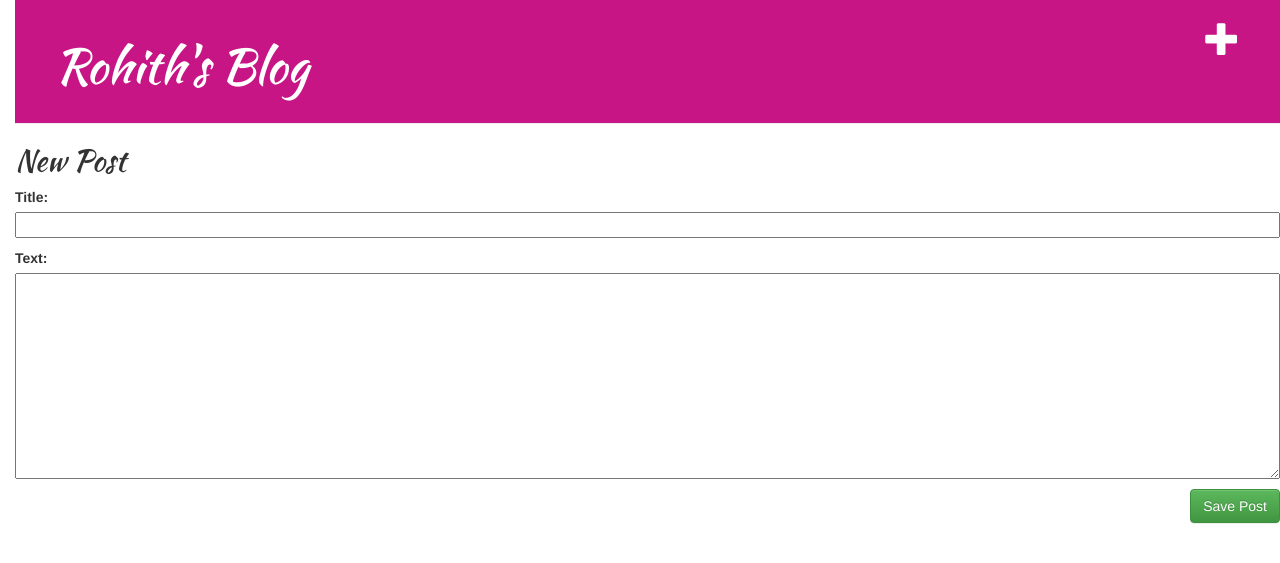
After one commit to RohithSml/Django_Blog, a Django app: page /post/new/ in a window 1280 px wide. The commit adds this page. Shown: the top 563 px of the page. Run offline with Django 3.2, Linux system fonts and the light colour scheme; some libraries are stand-ins or nearby versions.

Commit message:
Adds Forms and the admin can now post content in the webpage

```diff
--- /dev/null
+++ b/mysite/blog/forms.py
@@ -0,0 +1,9 @@
+from django import forms
+from .models import Post
+
+
+class PostForm(forms.ModelForm):
+
+    class Meta:
+        model = Post
+        fields = ('title', 'text',)
--- a/mysite/blog/templates/blog/base.html
+++ b/mysite/blog/templates/blog/base.html
@@ -8,7 +8,9 @@
         <link rel="stylesheet" href="{% static 'css/blog.css' %}">
     </head>
     <div class="page-header">
-	<h1>Rohith's Blog</h1>
+      <p><a href="{% url 'post_new' %}" class="top-menu"><span class="glyphicon glyphicon-plus"></span></a></p>
+      <h1>Rohith's Blog</h1>
+
     </div>
     {% block content %}
     {% endblock %}
--- /dev/null
+++ b/mysite/blog/templates/blog/post_new.html
@@ -0,0 +1,10 @@
+{% extends 'blog/base.html' %}
+
+{% block content %}
+<h2>New Post</h2>
+<form method="POST" class="post-form">
+    {% csrf_token %}
+    {{ form.as_p }}
+    <button type="submit" class="save btn btn-success">Save Post</button>
+</form>
+{% endblock %}
--- a/mysite/blog/urls.py
+++ b/mysite/blog/urls.py
@@ -4,4 +4,5 @@ from . import views
 
 urlpatterns = [
     path('', views.post_list, name='post_list'),
+    path('post/new/', views.post_new, name='post_new'),
 ]
--- a/mysite/blog/views.py
+++ b/mysite/blog/views.py
@@ -1,9 +1,27 @@
 from django.shortcuts import render
 from .models import Post
 from django.utils import timezone
+from .forms import PostForm
+from django.shortcuts import redirect
+
+
 
 def post_list(request):
     context = {}
     posts = Post.objects.filter(published_date__lte=timezone.now()).order_by('published_date')
     context['posts'] = posts
     return render(request, 'blog/post_list.html', context)
+
+
+def post_new(request):
+    if request.method == "POST":
+        form = PostForm(request.POST)
+        if form.is_valid():
+            post = form.save(commit=False)
+            post.author = request.user
+            post.published_date = timezone.now()
+            post.save()
+            return redirect('post_list')
+    else:
+        form = PostForm()
+        return render(request, 'blog/post_new.html', {'form': form})
```
